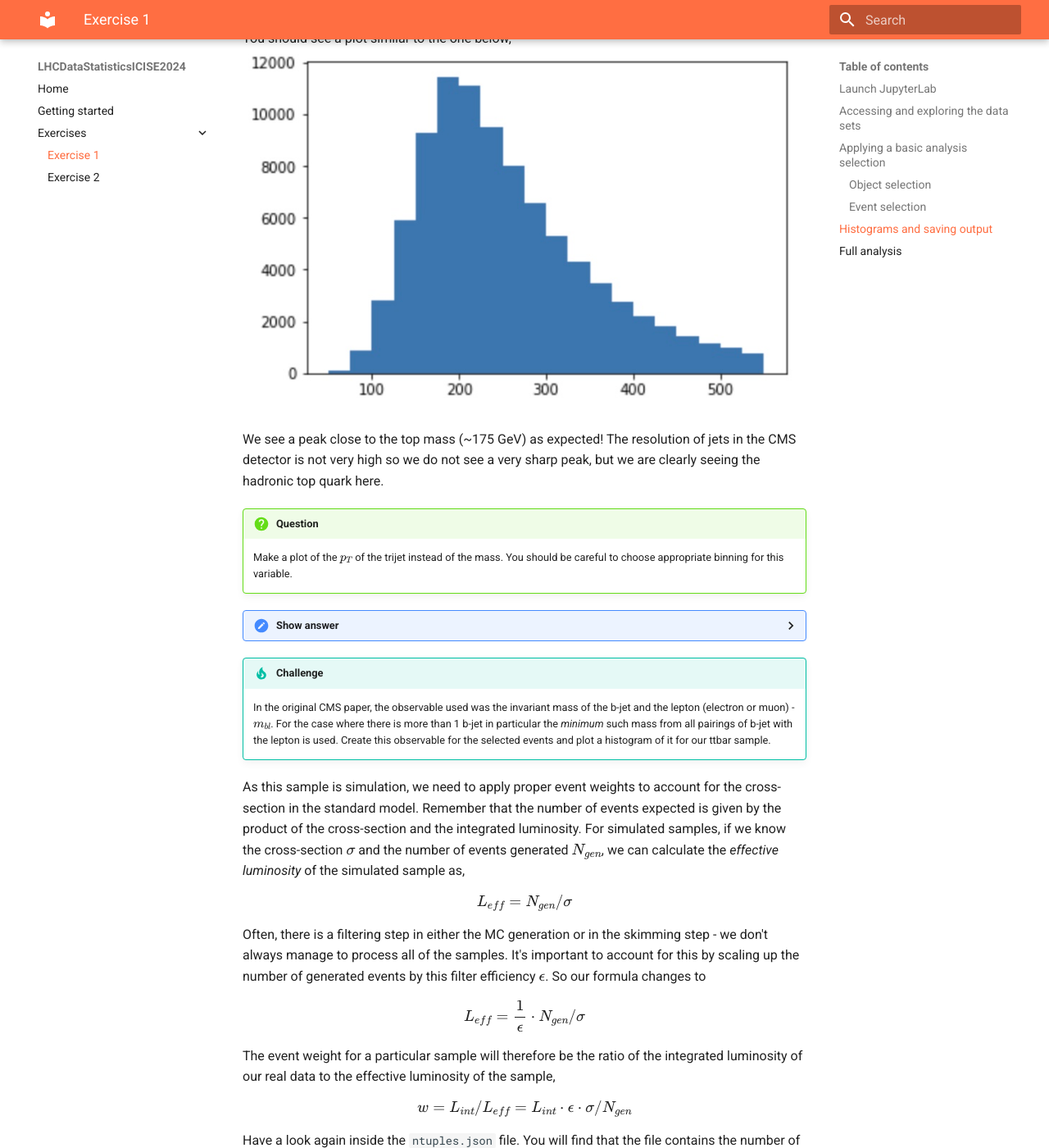
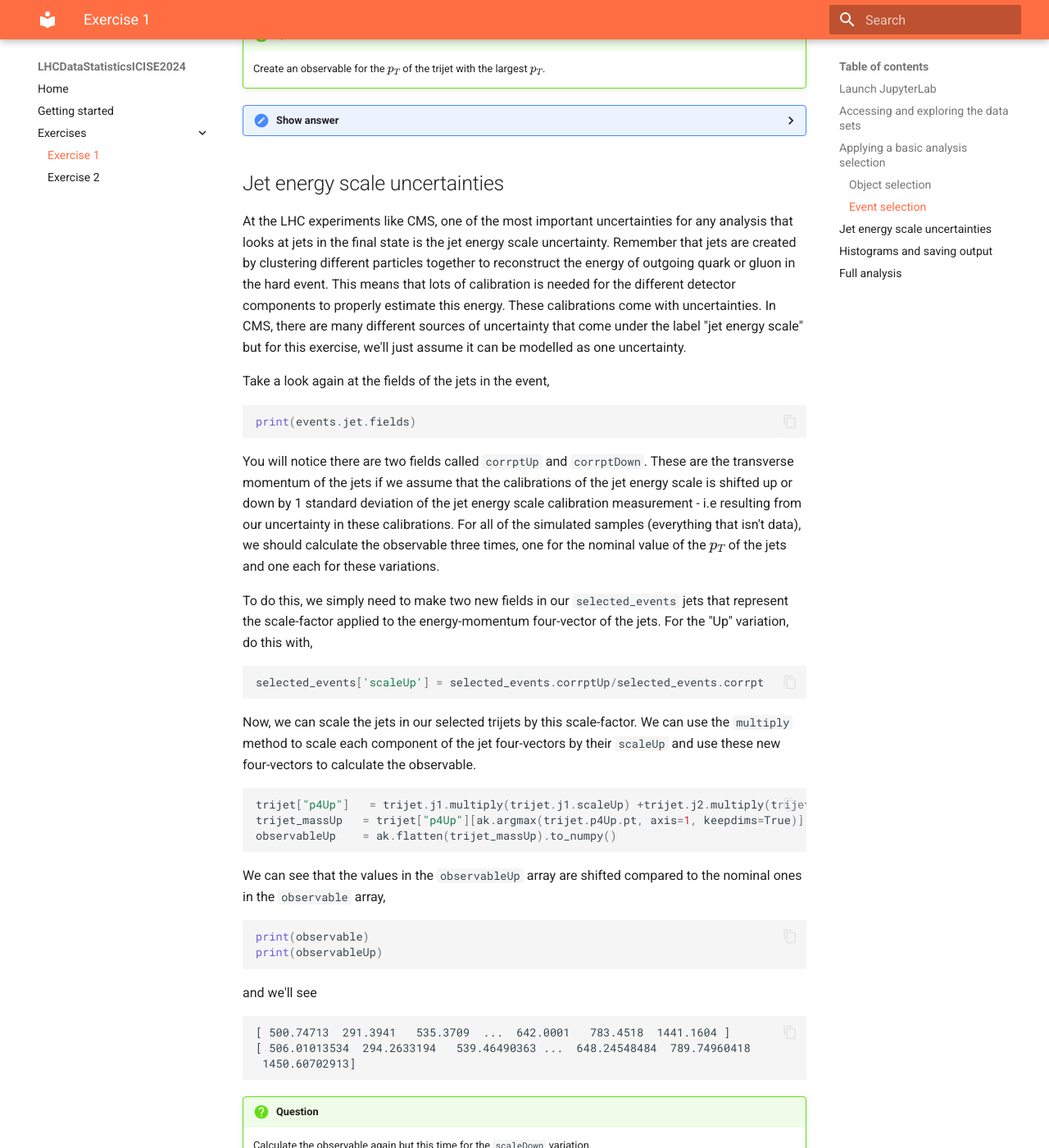
Before and after one commit to nucleosynthesis/LHCDataStatisticsICISE2024, an MkDocs documentation site: the page built from docs/day1.md, in a window 1280 px wide and 1400 px high, scrolled down 8093 px. Shown: the whole window at 82% size. Built offline with MkDocs 1.6.1 and Material for MkDocs 9.7.7, drawn with Linux system fonts in a browser that asks for light colours; formulas are drawn with MathJax 3; some of the changed text lies outside the part shown.

````diff
--- a/docs/day1.md
+++ b/docs/day1.md
@@ -70,6 +70,23 @@ events = NanoEventsFactory.from_root('root://eospublic.cern.ch//eos/opendata/cms
 
 print(events.fields)
 ```
+
+!!! Warning
+    You may find that sometimes you will see an `IOError` due to XRootD failing to access the remote files. This can be annoying so I recommend that you split up the task across different cells and that you wrap the command to open the file with a `try` `except` block similar to,
+    ```python
+    input_file = "root://eospublic.cern.ch//eos/opendata/cms/derived-data/POET/23-Jul-22/Run2015D_SingleMuon_flat/07FC2CD2-106C-4419-9260-12B3E271C345_flat.root"
+    try:
+        events = NanoEventsFactory.from_root(input_file, schemaclass=AGCSchema, treepath='events').events()
+    except OSError:
+        time.sleep(2) # sleep for 2 seconds and try one more time
+        try:
+            events = NanoEventsFactory.from_root(input_file, schemaclass=AGCSchema, treepath='events').events()
+        except OSError:
+            time.sleep(2) # sleep for 2 seconds just to not try EOS again but give up on this file now
+            return []
+    ```
+    This will try to access a file twice before giving up and returning an empty list.
+
 
 The output should be a list of the different collections (fields) that are contained in the data. Each event may have a different number of objects in each collection. We can see this by entering the following code in the Jupyter notebook cell,
 
@@ -177,7 +194,7 @@ selected_electrons = events.electron[(events.electron.pt > 30) & (abs(events.ele
 
     For jets:
 
-      - Corrected (`corrpt`) $p_{T}$> 30 GeV and $|\eta|<2.4$
+      - Corrected (`corrpt`) $p_{T}$> 30 GeV and $|\eta|<2.4$  The corrected $p_{T}$ is the one obtained after applying a number of calibrations to the jets.
 
 <details>
 <summary><b>Show answer</b></summary>
@@ -244,7 +261,7 @@ trijet = trijet[has_bjet]
 trijet["p4"] = trijet.j1 + trijet.j2 + trijet.j3
 ```
 
-Note that in the last command, `p4` is a special field that has the space-time co-ordinates of a four-vector. This makes our calculations of things like the $p_{T}$ or mass of the trijets very easy. Below, we find the invariant mass of the trijet that has the highest $p_{T}$.
+Note that in the last command, `p4` is a special field that has the space-time co-ordinates of a four-vector. This makes our calculations of things like the $p_{T}$ or mass of the trijets very easy. Below, we find the invariant mass of the trijet that has the highest $p_{T}$. You can find out more about what you can do with these objects at this [coffea page](https://coffeateam.github.io/coffea/api/coffea.nanoevents.methods.vector.PtEtaPhiMLorentzVector.html).
 
 ```python
 trijet_mass = trijet["p4"][ak.argmax(trijet.p4.pt, axis=1, keepdims=True)].mass
@@ -260,6 +277,57 @@ trijet_pt = trijet["p4"][ak.argmax(trijet.p4.pt, axis=1, keepdims=True)].pt
 ```
 </details>
 
+
+## Jet energy scale uncertainties
+
+At the LHC experiments like CMS, one of the most important uncertainties for any analysis that looks at jets in the final state is the jet energy scale uncertainty. Remember that jets are created by clustering different particles together to reconstruct the energy of outgoing quark or gluon in the hard event. This means that lots of calibration is needed for the different detector components to properly estimate this energy. These calibrations come with uncertainties. In CMS, there are many different sources of uncertainty that come under the label "jet energy scale" but for this exercise, we'll just assume it can be modelled as one uncertainty.
+
+Take a look again at the fields of the jets in the event,
+```python
+print(events.jet.fields)
+```
+
+You will notice there are two fields called `corrptUp` and `corrptDown`. These are the transverse momentum of the jets if we assume that the calibrations of the jet energy scale is shifted up or down by 1 standard deviation of the jet energy scale calibration measurement - i.e resulting from our uncertainty in these calibrations. For all of the simulated samples (everything that isn't data), we should calculate the observable three times, one for the nominal value of the $p_{T}$ of the jets and one each for these variations.
+
+To do this, we simply need to make two new fields in our `selected_events` jets that represent the scale-factor applied to the energy-momentum four-vector of the jets. For the "Up" variation, do this with,
+```python
+selected_events['scaleUp'] = selected_events.corrptUp/selected_events.corrpt
+```
+Now, we can scale the jets in our selected trijets by this scale-factor. We can use the `multiply` method to scale each component of the jet four-vectors by their `scaleUp` and use these new four-vectors to calculate the observable.
+
+```python
+trijet["p4Up"]   = trijet.j1.multiply(trijet.j1.scaleUp) +trijet.j2.multiply(trijet.j2.scaleUp)+trijet.j3.multiply(trijet.j3.scaleUp)
+trijet_massUp   = trijet["p4Up"][ak.argmax(trijet.p4Up.pt, axis=1, keepdims=True)].mass
+observableUp    = ak.flatten(trijet_massUp).to_numpy()
+```
+
+We can see that the values in the `observableUp` array are shifted compared to the nominal ones in the `observable` array,
+
+```python
+print(observable)
+print(observableUp)
+```
+and we'll see
+```
+[ 500.74713  291.3941   535.3709  ...  642.0001   783.4518  1441.1604 ]
+[ 506.01013534  294.2633194   539.46490363 ...  648.24548484  789.74960418
+ 1450.60702913]
+```
+
+!!! Question
+    Calculate the observable again but this time for the `scaleDown` variation.
+
+/// details | Show answer
+We just need to use the `corrptDown` field instead, i.e
+```python
+selected_events['scaleDown'] = selected_events.corrptDown/selected_events.corrpt
+...
+trijet["p4Down"]   = trijet.j1.multiply(trijet.j1.scaleDown) +trijet.j2.multiply(trijet.j2.scaleDown)+trijet.j3.multiply(trijet.j3.scaleDown)
+trijet_massDown   = trijet["p4Down"][ak.argmax(trijet.p4Down.pt, axis=1, keepdims=True)].mass
+observableDown    = ak.flatten(trijet_massDown).to_numpy()
+```
+
+///
 
 ## Histograms and saving output
 
@@ -345,6 +413,12 @@ weights =  plt.hist(observable,bins=np.arange(50,575,25))
 dfs = histogramToDataframe(weights[0],"signalregion","ttbar")
 ```
 
+We also want to save our histograms for the case where we shifted the jet energy scales (jes) up and down - eg,
+```python
+weightsUp =  plt.hist(observableUp,bins=np.arange(50,575,25))
+dfsUp = histogramToDataframe(weightsUp[0],"signalregion","ttbar",sys="jesUp")
+```
+
 Since we haven't included the event weights when making the histogram, we will multiply the column `sum_w` by this weight.
 ```
 event_weight  = getEventWeight('ttbar',0) # the weight needed when using only the first file
@@ -368,33 +442,17 @@ In this exercise, we only ran our selection and created a histogram for one of t
 !!! Question
      Write some code that will run over all of the simulated sample files and all of the data files too. Remember,
 
-    1. Only look at the `nominal` samples.
+    1. Only look at the samples called `nominal` in the `.json` file.
     2. Make a separate histogram for each of the different processes and for the data. Each simulated sample will have its own event weight that you'll need to calculate.
-    3. You can save all of the histograms to the same `.csv` file or you can save them in separate files.
+    3. Remember to include a histogram for the up and down variations of the jet energy scale for every sample except the data.
+    4. You can save all of the histograms to the same `.csv` file or you can save them in separate files.
 
     This may take some time so you should get some working code and then you may need to let the commands run for a couple of hours - maybe leave it running over dinner or even overnight.
+    Remember, if you don't access the full set of files, you should recalculate the integrated luminosity (you can assume that the new integrated luminosity scales with the number of events accessed) and modify the function to calculate the event weight to account for missing simulated events.
 
     Feel free to choose your own binning for your observable or you could even choose a different observable to the one we calculated in the example above! You might even try saving different histograms with different binnings/observables so that you can see what difference this makes for the statistical analysis later.
 
     Please try to write your own code before looking at the answer provided.
-
-!!! Warning
-    You may find that sometimes you will see an `IOError` due to XRootD failing to access the remote files. This can be annoying so I recommend that you split up the task across different cells and that you wrap the command to open the file with a `try` `except` block similar to,
-    ```python
-    input_file = "root://eospublic.cern.ch//eos/opendata/cms/derived-data/POET/23-Jul-22/Run2015D_SingleMuon_flat/07FC2CD2-106C-4419-9260-12B3E271C345_flat.root"
-    try:
-        events = NanoEventsFactory.from_root(input_file, schemaclass=AGCSchema, treepath='events').events()
-    except OSError:
-        time.sleep(2) # sleep for 2 seconds and try one more time
-        try:
-            events = NanoEventsFactory.from_root(input_file, schemaclass=AGCSchema, treepath='events').events()
-        except OSError:
-            time.sleep(2) # sleep for 2 seconds just to not try EOS again but give up on this file now
-            return []
-    ```
-    This will try to access a file twice before giving up and returning an empty list.
-
-    Remember, if you don't access the full set of files, you should recalculate the integrated luminosity (you can assume that the new integrated luminosity scales with the number of events accessed) and modify the function to calculate the event weight to account for missing simulated events.
 
 
 /// details | Show answer
````
Also changed, not shown: docs/day2.md (+9 -4 lines), docs/day3.md (+5 -2 lines), docs/images/search_mbjj_signalregion.png (added), docs/images/signaldist.png (added), 7 other files.
